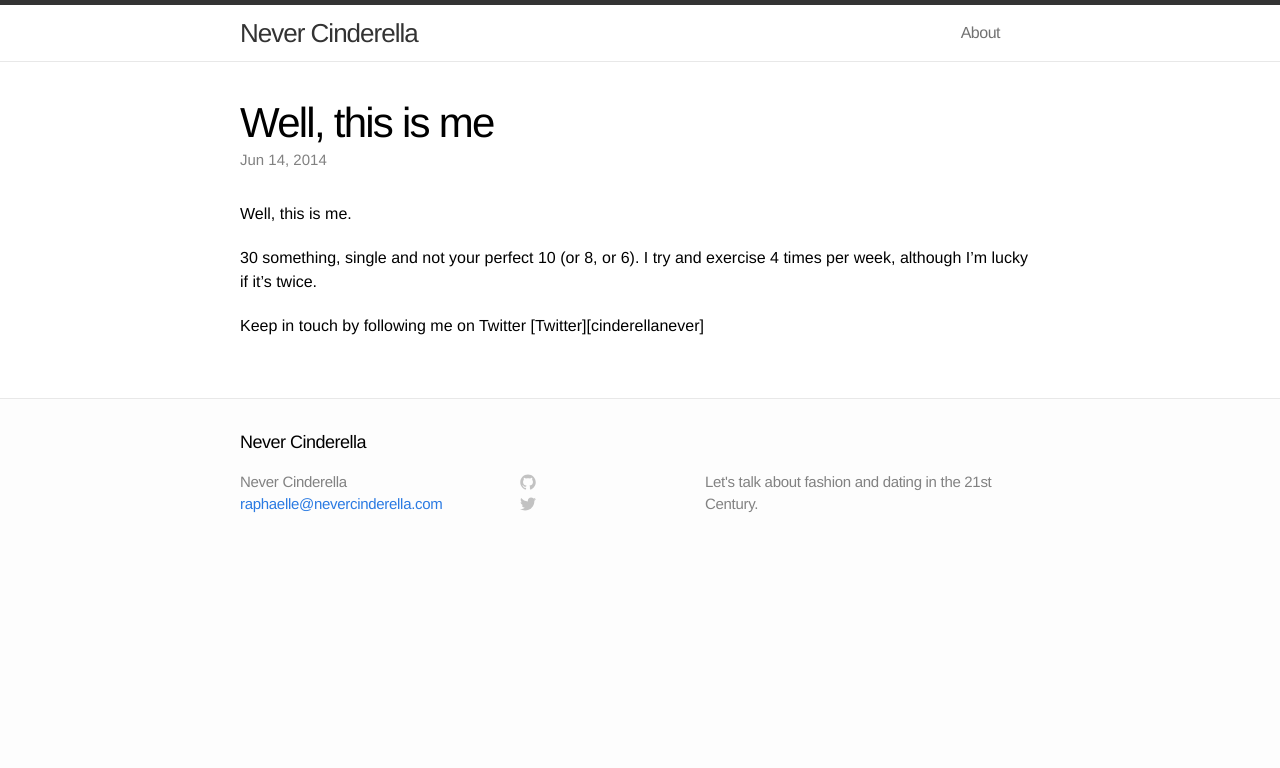
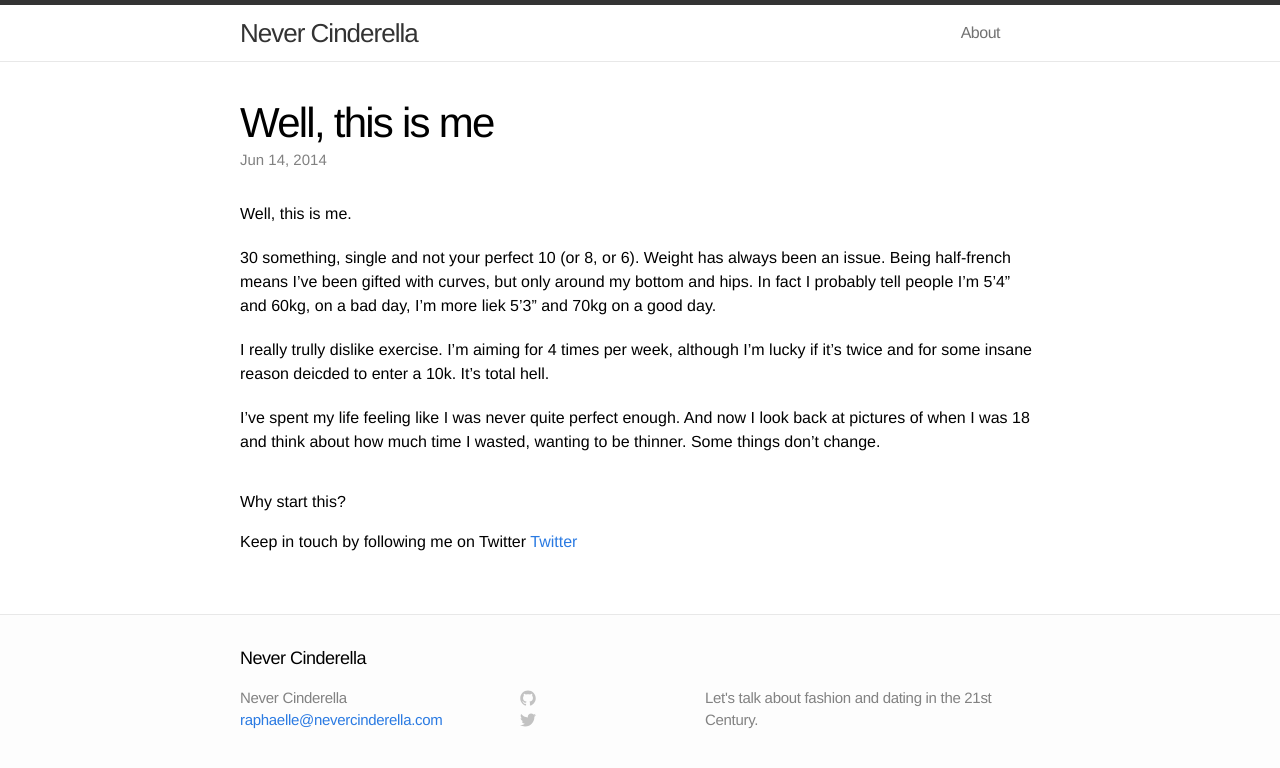
Before and after one commit to raphaelleheaf/nevercinderalla, a Jekyll site: the page built from _posts/2014-06-14-well-this-is-me.markdown, in a window 1280 px wide. Shown: the top 768 px of the page. Built offline with Jekyll 4.4.1, drawn with Linux system fonts in a browser that asks for light colours.

Commit message:
update to post for testing

```diff
--- a/_posts/2014-06-14-well-this-is-me.markdown
+++ b/_posts/2014-06-14-well-this-is-me.markdown
@@ -7,7 +7,14 @@ categories: intro
 
 Well, this is me.
 
-30 something, single and not your perfect 10 (or 8, or 6).
-I try and exercise 4 times per week, although I'm lucky if it's twice.
+30 something, single and not your perfect 10 (or 8, or 6). Weight has always been an issue. Being half-french means I've been gifted with curves, but only around my bottom and hips. In fact I probably tell people I'm 5'4" and 60kg, on a bad day, I'm more liek 5'3" and 70kg on a good day.
 
-Keep in touch by following me on Twitter [Twitter][cinderellanever]
+I really trully dislike exercise. I'm aiming for 4 times per week, although I'm lucky if it's twice and for some insane reason deicded to enter a 10k. It's total hell.
+
+I've spent my life feeling like I was never quite perfect enough. And now I look back at pictures of when I was 18 and think about how much time I wasted, wanting to be thinner. Some things don't change.
+
+#Why start this?
+
+
+
+Keep in touch by following me on Twitter [Twitter](https://twitter.com/cinderellanever)
```
